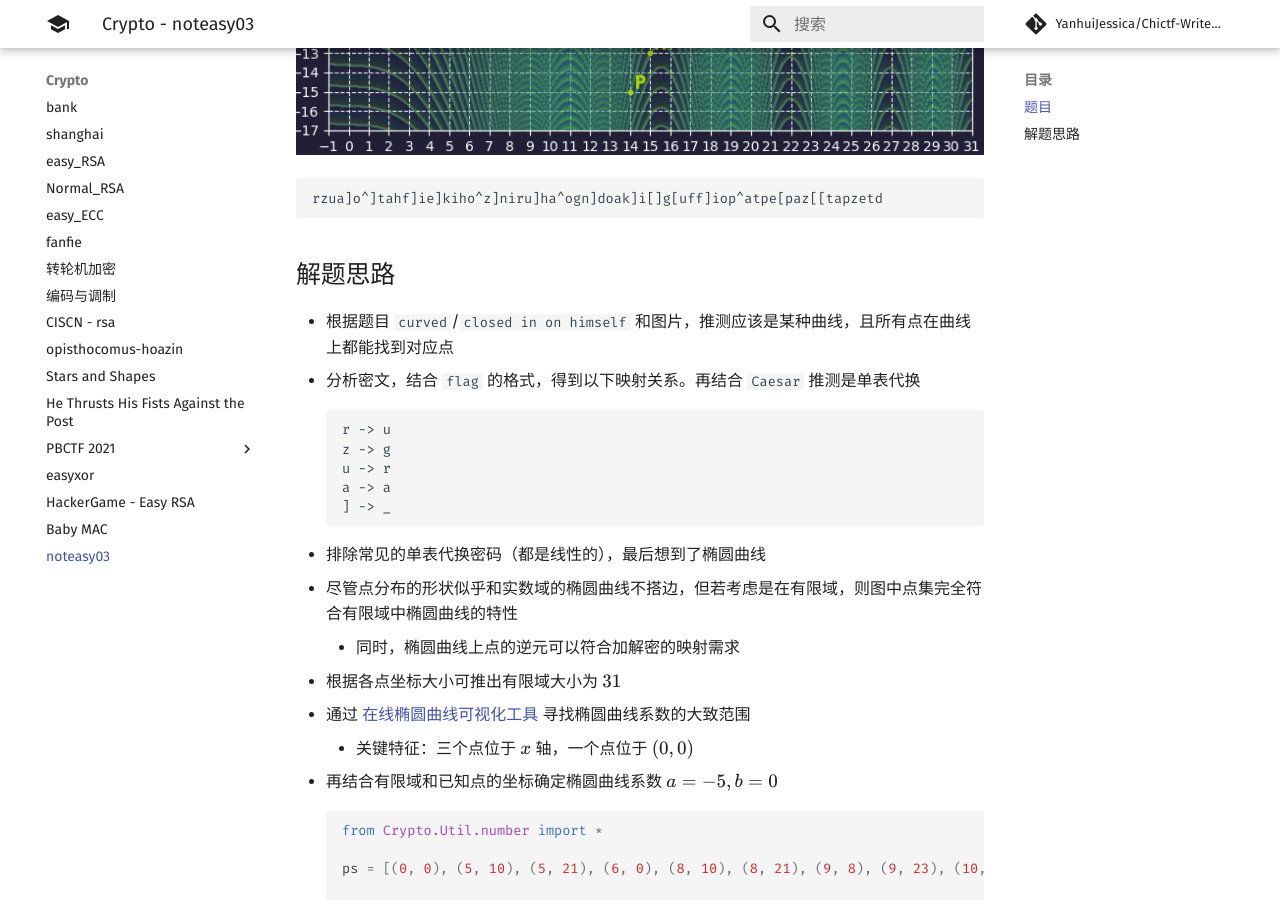
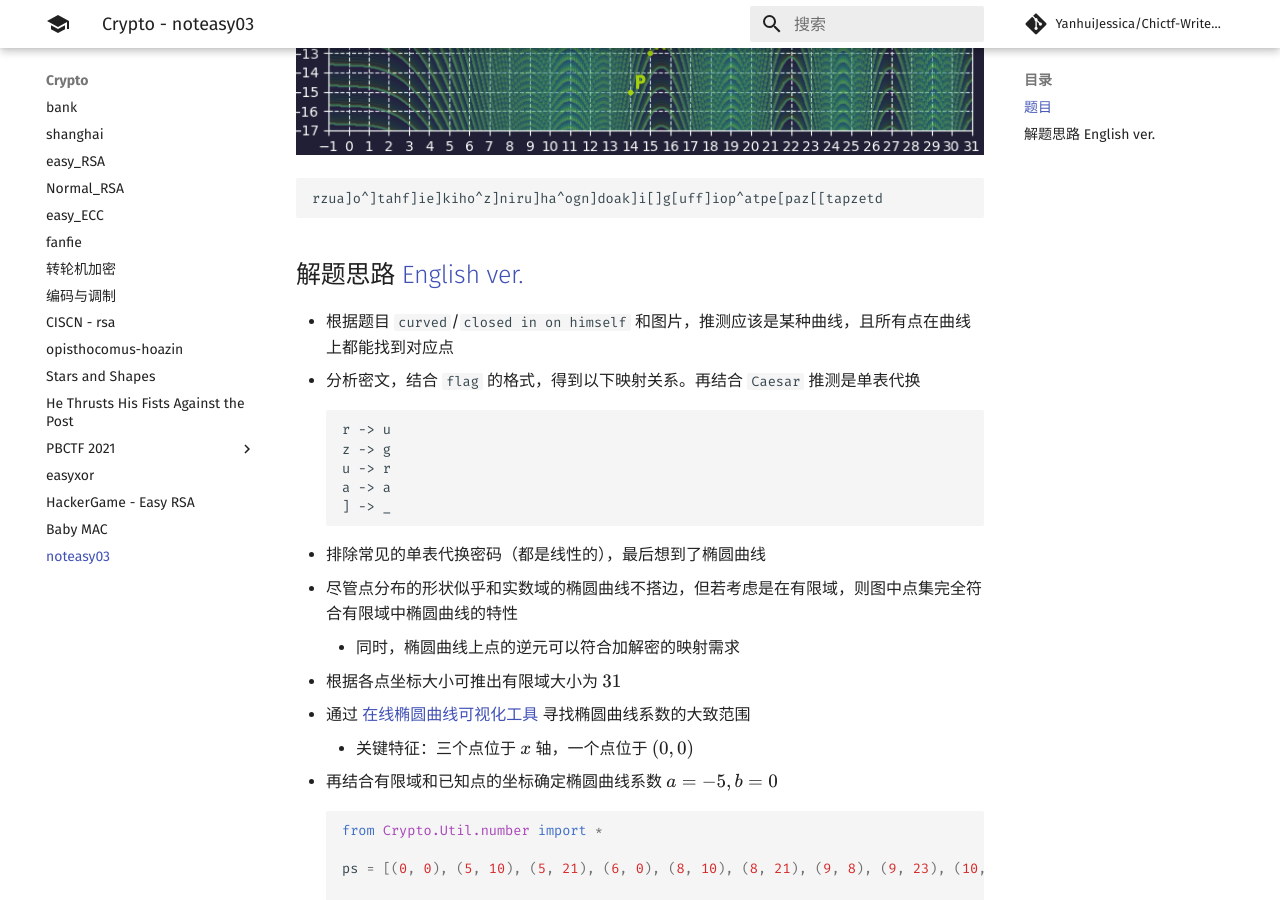
Before and after one commit to YanhuiJessica/Chictf-Writeups, an MkDocs documentation site: the page built from docs/crypto/noteasy03.md, in a window 1280 px wide and 900 px high, scrolled down 973 px. Built offline with MkDocs 1.6.1 and Material for MkDocs 9.7.7, drawn with Linux system fonts in a browser that asks for light colours; comment, search, counter and statistics services are not loaded.

Commit message:
add english ver. link

````diff
--- a/docs/crypto/noteasy03.md
+++ b/docs/crypto/noteasy03.md
@@ -17,7 +17,7 @@ description: 2022 | UGRACTF | CRYPTO
 rzua]o^]tahf]ie]kiho^z]niru]ha^ogn]doak]i[]g[uff]iop^atpe[paz[[tapzetd
 ```
 
-## 解题思路
+## 解题思路 [English ver.](https://sekai.team/blog/ugra-ctf-quals-2022/noteasy03/)
 
 - 根据题目 `curved`/`closed in on himself` 和图片，推测应该是某种曲线，且所有点在曲线上都能找到对应点
 - 分析密文，结合 `flag` 的格式，得到以下映射关系。再结合 `Caesar` 推测是单表代换
````
